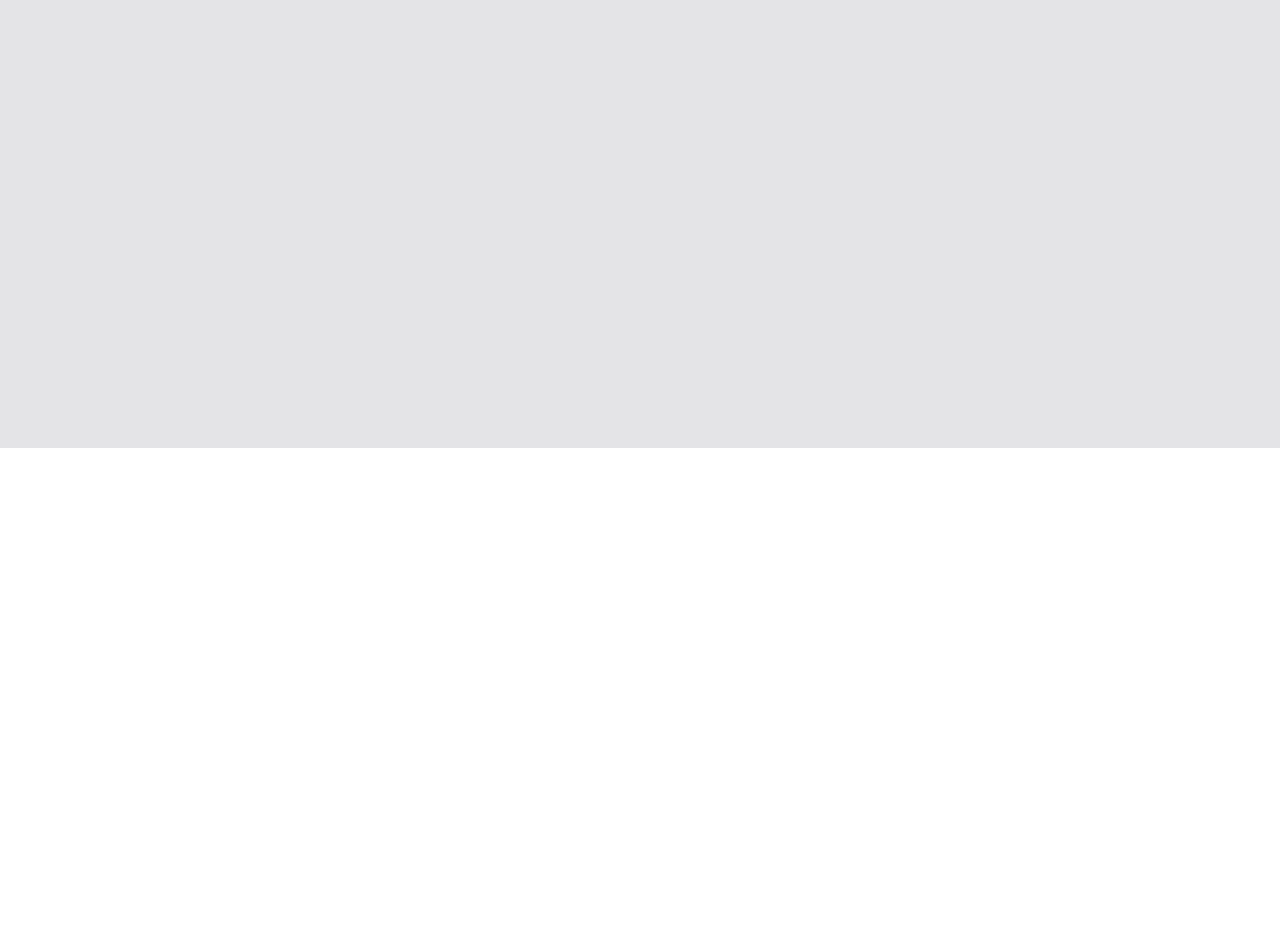
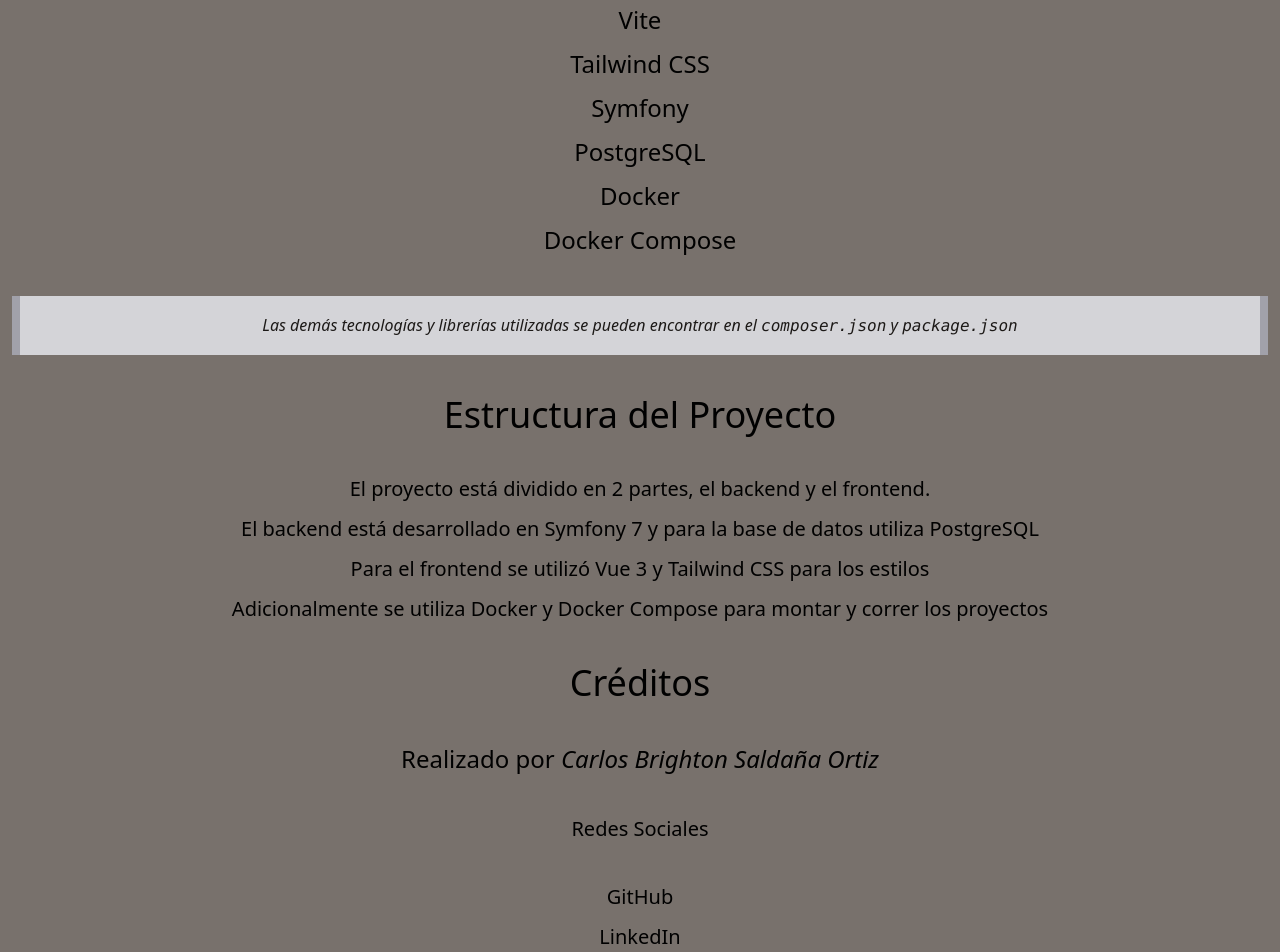
Before and after one commit to xxb1s/Hiberus-Xalok-Frontend, a Vue app: page / in a window 1280 px wide. Shown: the part 360-1312 px from the top of the page. Before the commit the page ends 808 px from the top, so only its background shows below. Built offline with nearby package versions, Linux system fonts and the light colour scheme.

Commit message:
🌐 (feat): Add home data
Add data about the project in the home view

```diff
--- a/src/components/TheHeader.vue
+++ b/src/components/TheHeader.vue
@@ -5,11 +5,11 @@
 </script>
 
 <template>
-  <header class="m-2 rounded bg-stone-800 p-5 text-neutral-200">
+  <header class="m-2 rounded bg-stone-800 p-5 text-zinc-200">
     <nav class="flex flex-row items-center gap-8">
       <RouterLink
         to="/"
-        class="w-28 flex-none rounded p-3 text-center text-2xl font-semibold hover:bg-neutral-200 hover:text-stone-800"
+        class="w-28 flex-none rounded p-3 text-center text-2xl font-semibold hover:bg-zinc-200 hover:text-stone-800"
         >Xalok</RouterLink
       >
       <Popover class="relative w-auto flex-initial font-semibold" v-slot="{ open }">
--- a/src/locales/en.json
+++ b/src/locales/en.json
@@ -1,6 +1,17 @@
 {
   "home": {
-    "presentation": "Developer Test from Hiberus"
+    "presentation": "Developer Test from Hiberus",
+    "made": "Made by",
+    "technologies": "Main Technologies Used",
+    "and": "and",
+    "block": "The other technologies and libraries used can be found in the",
+    "structure": "Project Structure",
+    "description1": "The project is divided into 2 parts, the backend and the frontend.",
+    "description2": "The backend is developed in Symfony 7 and the database uses PostgreSQL.",
+    "description3": "For the frontend was used Vue 3 and Tailwind CSS for the styles.",
+    "description4": "Additionally Docker and Docker Compose are used to assemble and run the projects.",
+    "credit": "Credits",
+    "socials": "Socials"
   },
   "header": {
     "administration": "Administration",
--- a/src/locales/es.json
+++ b/src/locales/es.json
@@ -1,6 +1,17 @@
 {
   "home": {
-    "presentation": "Prueba Técnica para Hiberus"
+    "presentation": "Prueba Técnica para Hiberus",
+    "made": "Realizado por",
+    "technologies": "Principales Tecnologías Utilizadas",
+    "and": "y",
+    "block": "Las demás tecnologías y librerías utilizadas se pueden encontrar en el",
+    "structure": "Estructura del Proyecto",
+    "description1": "El proyecto está dividido en 2 partes, el backend y el frontend.",
+    "description2": "El backend está desarrollado en Symfony 7 y para la base de datos utiliza PostgreSQL",
+    "description3": "Para el frontend se utilizó Vue 3 y Tailwind CSS para los estilos",
+    "description4": "Adicionalmente se utiliza Docker y Docker Compose para montar y correr los proyectos",
+    "credits": "Créditos",
+    "socials": "Redes Sociales"
   },
   "header": {
     "administration": "Administración",
--- a/src/views/HomeView.vue
+++ b/src/views/HomeView.vue
@@ -1,9 +1,39 @@
 <script setup>
-import TheWelcome from '../components/TheWelcome.vue'
 </script>
 
 <template>
   <main>
-    <TheWelcome />
+    <div class="container mx-auto flex flex-col gap-10 rounded-md bg-stone-500 py-10 text-center">
+      <span class="text-5xl font-bold">{{ $t('home.presentation') }}</span>
+      <span class="text-4xl">{{ $t('home.technologies') }}</span>
+      <ul class="text-2xl font-light flex flex-col gap-3 mx-auto">
+        <li class="hover:font-medium hover:scale-125 hover:rounded-md hover:bg-stone-800 hover:text-zinc-200 px-8"><a target="_blank" href="https://vuejs.org/">Vue</a></li>
+        <li class="hover:font-medium hover:scale-125 hover:rounded-md hover:bg-stone-800 hover:text-zinc-200 px-8"><a target="_blank" href="https://vitejs.dev/">Vite</a></li>
+        <li class="hover:font-medium hover:scale-125 hover:rounded-md hover:bg-stone-800 hover:text-zinc-200 px-8"><a target="_blank" href="https://tailwindcss.com/">Tailwind CSS</a></li>
+        <li class="hover:font-medium hover:scale-125 hover:rounded-md hover:bg-stone-800 hover:text-zinc-200 px-8"><a target="_blank" href="https://symfony.com/">Symfony</a></li>
+        <li class="hover:font-medium hover:scale-125 hover:rounded-md hover:bg-stone-800 hover:text-zinc-200 px-8"><a target="_blank" href="https://www.postgresql.org/">PostgreSQL</a></li>
+        <li class="hover:font-medium hover:scale-125 hover:rounded-md hover:bg-stone-800 hover:text-zinc-200 px-8"><a target="_blank" href="https://www.docker.com/">Docker</a></li>
+        <li class="hover:font-medium hover:scale-125 hover:rounded-md hover:bg-stone-800 hover:text-zinc-200 px-8"><a target="_blank" href="https://docs.docker.com/compose/">Docker Compose</a></li>
+      </ul>
+      <blockquote class="p-4 mx-3 bg-zinc-300 border-x-8 border-zinc-400">
+        <p class="italic font-light leading-relaxed text-stone-900">{{ $t('home.block') }} <span class="font-mono">composer.json</span> {{ $t('home.and') }} <span class="font-mono">package.json</span></p>
+      </blockquote>
+
+      <span class="text-4xl">{{ $t('home.structure') }}</span>
+      <div class="mx-6 gap-3 flex flex-col font-light text-xl">
+        <span>{{ $t('home.description1') }}</span>
+        <span>{{ $t('home.description2') }}</span>
+        <span>{{ $t('home.description3') }}</span>
+        <span>{{ $t('home.description4') }}</span>
+      </div>
+
+      <span class="text-4xl">{{ $t('home.credits') }}</span>
+      <span class="text-2xl">{{ $t('home.made') }} <a class="italic font-light" href="mailto:cbrghton@gmail.com">Carlos Brighton Saldaña Ortiz</a></span>
+      <span class="text-xl">{{ $t('home.socials') }}</span>
+      <ul class="text-xl font-light flex flex-col gap-3 mx-auto">
+        <li class="hover:font-medium hover:scale-125 hover:rounded-md hover:bg-stone-800 hover:text-zinc-200 px-8"><a target="_blank" href="https://github.com/xxb1s">GitHub</a></li>
+        <li class="hover:font-medium hover:scale-125 hover:rounded-md hover:bg-stone-800 hover:text-zinc-200 px-8"><a target="_blank" href="https://www.linkedin.com/in/carlos-brighton/">LinkedIn</a></li>
+      </ul>
+    </div>
   </main>
 </template>
```
